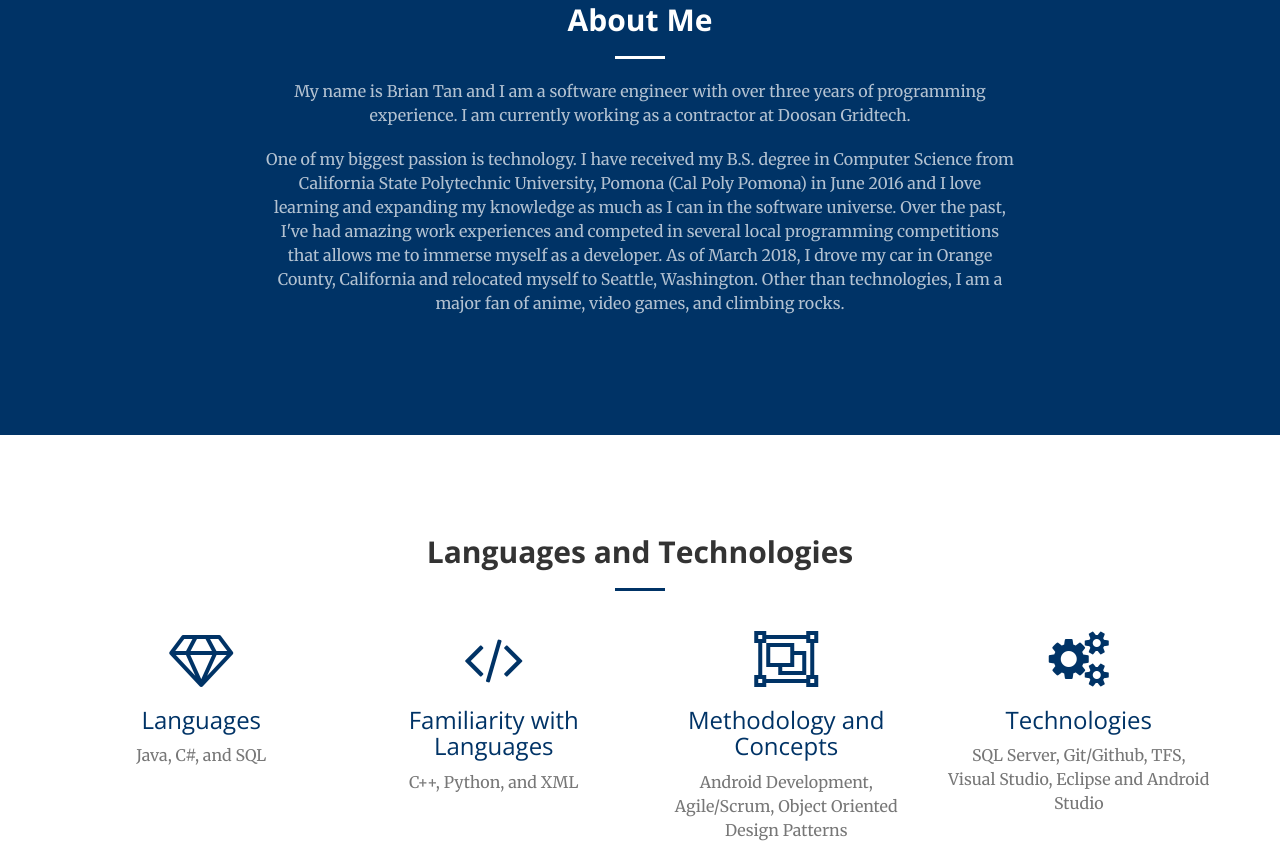
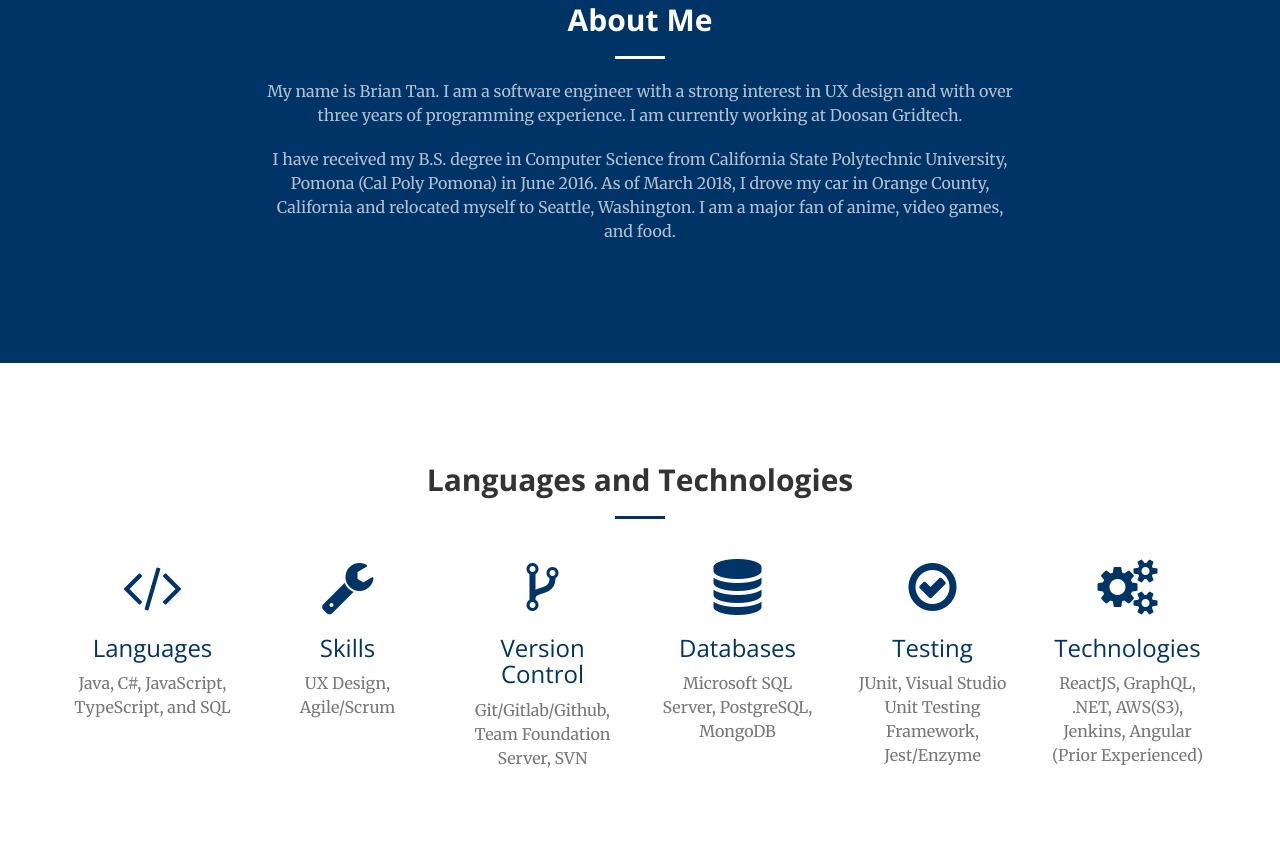
Before and after one commit to Tanagent/tanagent.github.io, a plain HTML site: page index.html in a window 1280 px wide. Shown: the part 897-1742 px from the top of the page. Drawn offline with nearby package versions, Linux system fonts and the light colour scheme.

Commit message:
updated skills

```diff
--- a/index.html
+++ b/index.html
@@ -5,7 +5,7 @@
     <meta http-equiv="X-UA-Compatible" content="IE=edge">
     <meta name="viewport" content="width=device-width, initial-scale=1">
     <meta name="description" content="Brian Tan - Software Engineer and Tech Junkie">
-    <meta name="author" content="Ali Aijaz Brian Tan">
+    <meta name="author" content="Brian Tan">
     <title>BRIAN TAN</title>
     <!--ICON-->
     <link rel="shortcut icon" href="img/favicon.png">
@@ -70,9 +70,9 @@
                 <div class="col-lg-8 col-lg-offset-2 text-center">
                     <h2 class="section-heading">About Me</h2>
                     <hr class="light">
-                    <p class="text-faded">My name is Brian Tan and I am a software engineer with over three years of programming experience. I am currently working as a contractor at Doosan Gridtech.</p>
+                    <p class="text-faded">My name is Brian Tan. I am a software engineer with a strong interest in UX design and with over three years of programming experience. I am currently working at Doosan Gridtech.</p>
 
-                    <p class="text-faded">One of my biggest passion is technology. I have received my B.S. degree in Computer Science from California State Polytechnic University, Pomona (Cal Poly Pomona) in June 2016 and I love learning and expanding my knowledge as much as I can in the software universe. Over the past, I've had amazing work experiences and competed in several local programming competitions that allows me to immerse myself as a developer. As of March 2018, I drove my car in Orange County, California and relocated myself to Seattle, Washington. Other than technologies, I am a major fan of anime, video games, and climbing rocks.</p>
+                    <p class="text-faded">I have received my B.S. degree in Computer Science from California State Polytechnic University, Pomona (Cal Poly Pomona) in June 2016. As of March 2018, I drove my car in Orange County, California and relocated myself to Seattle, Washington. I am a major fan of anime, video games, and food.</p>
                 </div>
             </div>
         </div>
@@ -89,32 +89,46 @@
         </div>
         <div class="container">
             <div class="row">
-                <div class="col-lg-3 col-md-6 text-center">
+                <div class="col-lg-2 col-md-6 text-center">
                     <div class="service-box">
-                        <i class="fa fa-4x fa-diamond text-primary sr-icons"></i>
+                        <i class="fa fa-4x fa-code text-primary sr-icons"></i>
                         <h3>Languages</h3>
-                        <p class="text-muted">Java, C#, and SQL</p>
+                        <p class="text-muted">Java, C#, JavaScript, TypeScript, and SQL</p>
                     </div>
                 </div>
-                <div class="col-lg-3 col-md-6 text-center">
+                <div class="col-lg-2 col-md-6 text-center">
                     <div class="service-box">
-                        <i class="fa fa-4x fa-code text-primary sr-icons"></i>
-                        <h3>Familiarity with Languages</h3>
-                        <p class="text-muted">C++, Python, and XML</p>
+                        <i class="fa fa-4x fa-wrench text-primary sr-icons"></i>
+                        <h3>Skills</h3>
+                        <p class="text-muted">UX Design, Agile/Scrum</p>
                     </div>
                 </div>
-                <div class="col-lg-3 col-md-6 text-center">
+                <div class="col-lg-2 col-md-6 text-center">
                     <div class="service-box">
-                        <i class="fa fa-4x fa-object-group text-primary sr-icons"></i>
-                        <h3>Methodology and Concepts</h3>
-                        <p class="text-muted">Android Development, Agile/Scrum, Object Oriented Design Patterns</p>
+                        <i class="fa fa-4x fa-code-fork text-primary sr-icons"></i>
+                        <h3>Version Control</h3>
+                        <p class="text-muted">Git/Gitlab/Github, Team Foundation Server, SVN</p>
                     </div>
                 </div>
-                <div class="col-lg-3 col-md-6 text-center">
+                <div class="col-lg-2 col-md-6 text-center">
+                    <div class="service-box">
+                        <i class="fa fa-4x fa-database text-primary sr-icons"></i>
+                        <h3>Databases</h3>
+                        <p class="text-muted">Microsoft SQL Server, PostgreSQL, MongoDB</p>
+                    </div>
+                </div>
+                <div class="col-lg-2 col-md-6 text-center">
+                    <div class="service-box">
+                        <i class="fa fa-4x fa-check-circle-o text-primary sr-icons"></i>
+                        <h3>Testing</h3>
+                        <p class="text-muted">JUnit, Visual Studio Unit Testing Framework, Jest/Enzyme</p>
+                    </div>
+                </div>
+                <div class="col-lg-2 col-md-6 text-center">
                     <div class="service-box">
                         <i class="fa fa-4x fa-cogs text-primary sr-icons"></i>
                         <h3>Technologies</h3>
-                        <p class="text-muted">SQL Server, Git/Github, TFS, Visual Studio, Eclipse and Android Studio</p>
+                        <p class="text-muted">ReactJS, GraphQL, .NET, AWS(S3), Jenkins, Angular (Prior Experienced)</p>
                     </div>
                 </div>
             </div>
```
